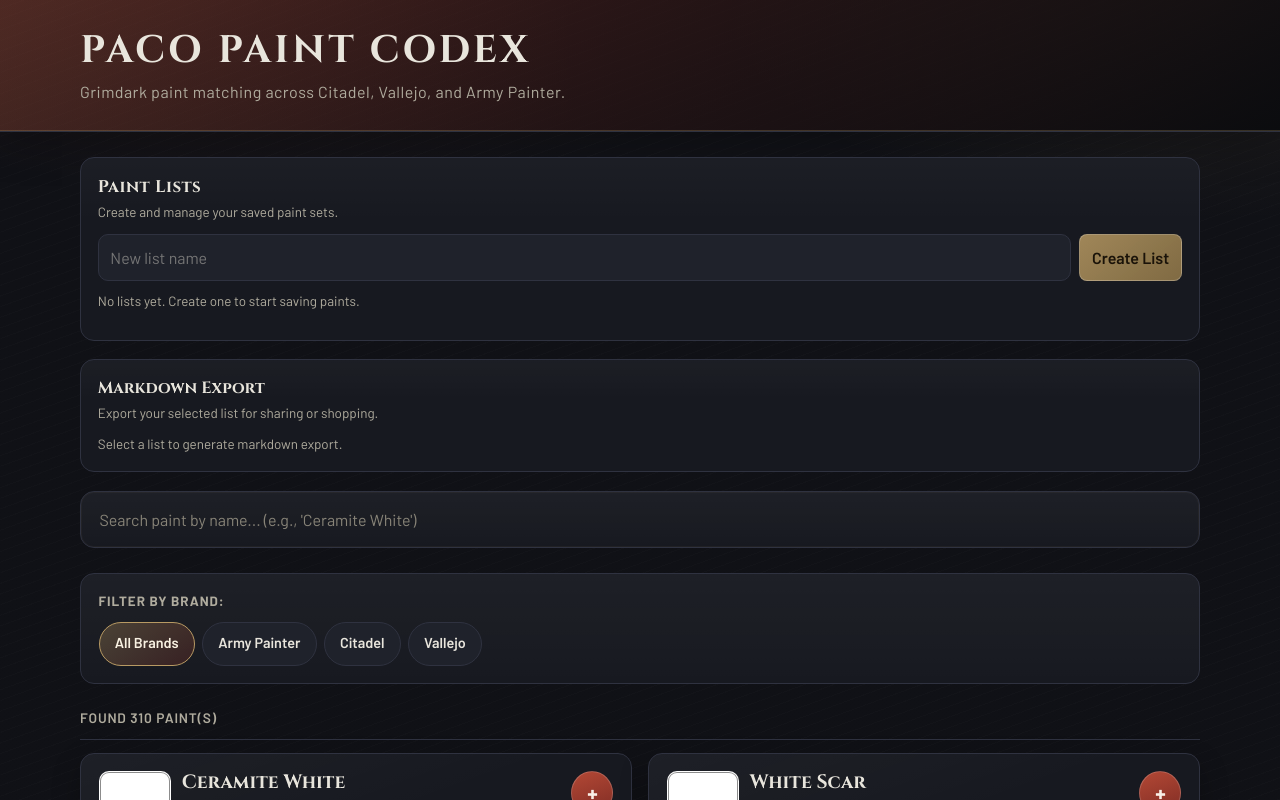
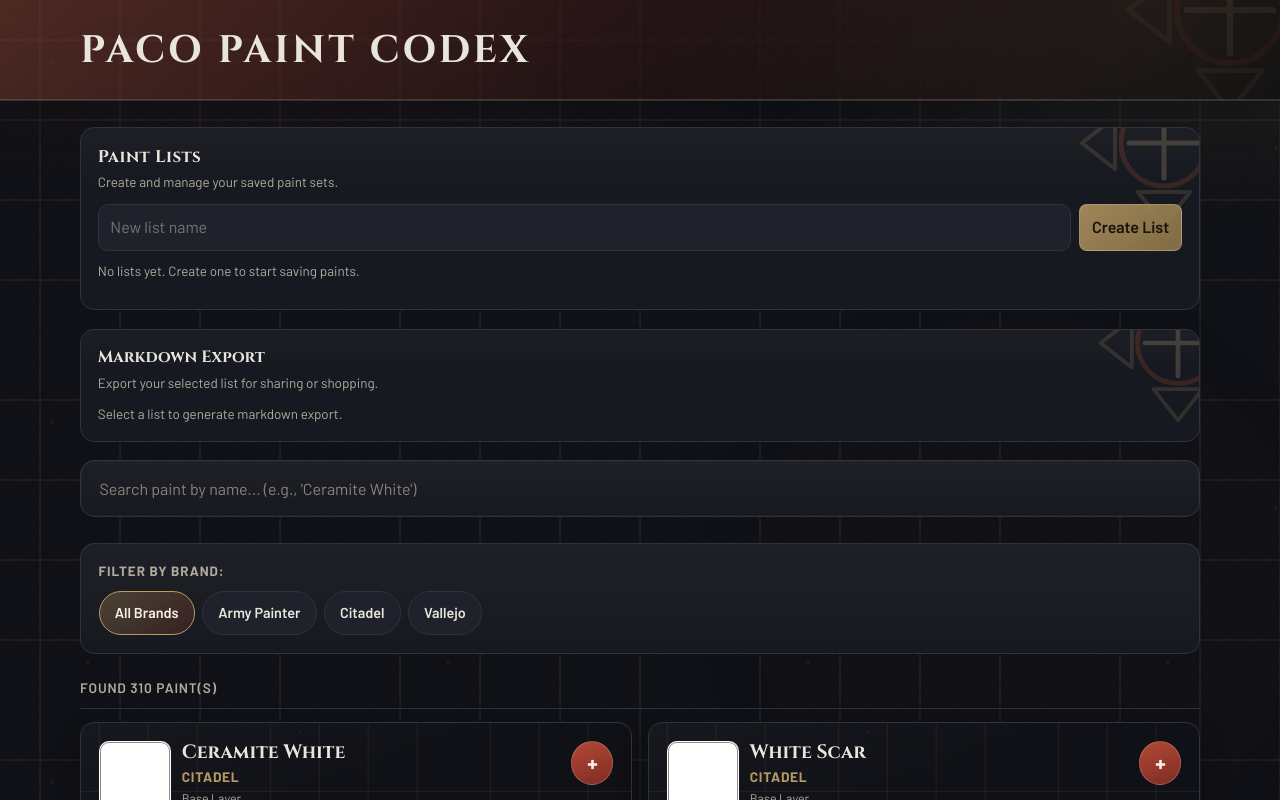
Before and after one commit to MusashiRyu/paint-codex, a React (Vite) app: page / in a window 1280 px wide. Shown: the top 800 px of the page. Built offline with nearby package versions, Linux system fonts and the light colour scheme.

Commit message:
feat: add thematic imagery overlays and simplify header

```diff
--- a/src/app/App.tsx
+++ b/src/app/App.tsx
@@ -73,9 +73,6 @@
       <header className="app-header">
         <div className="header-content">
           <h1 className="app-title">Paco Paint Codex</h1>
-          <p className="app-subtitle">
-            Grimdark paint matching across Citadel, Vallejo, and Army Painter.
-          </p>
         </div>
       </header>
 
--- a/src/features/browse/PaintCard.module.css
+++ b/src/features/browse/PaintCard.module.css
@@ -4,6 +4,7 @@
   padding: 0.9rem;
   background:
     linear-gradient(160deg, rgba(255, 255, 255, 0.03), transparent 35%),
+    url('/imagery/iron-texture.svg') center/220px 220px,
     var(--panel);
   box-shadow: 0 12px 28px rgba(0, 0, 0, 0.28);
   transition: border-color 0.2s ease, transform 0.2s ease;
@@ -122,7 +123,9 @@
   align-items: center;
   gap: 0.36rem;
   padding: 0.55rem;
-  background: var(--panel-soft);
+  background:
+    linear-gradient(180deg, rgba(255, 255, 255, 0.03), transparent),
+    var(--panel-soft);
   border-radius: 10px;
   border: 1px solid var(--line);
   transition: border-color 0.2s ease;
--- a/src/features/export/ExportPanel.module.css
+++ b/src/features/export/ExportPanel.module.css
@@ -1,6 +1,7 @@
 .panel {
   background:
     linear-gradient(180deg, rgba(255, 255, 255, 0.024), transparent 35%),
+    url('/imagery/heraldic-mark.svg') right -78px top -86px/198px 198px no-repeat,
     var(--panel);
   border: 1px solid var(--line);
   border-radius: 14px;
@@ -63,6 +64,9 @@
   font-size: 0.78rem;
   line-height: 1.42;
   background: rgba(7, 8, 10, 0.5);
+  background-image:
+    linear-gradient(180deg, rgba(255, 255, 255, 0.015), transparent),
+    url('/imagery/iron-texture.svg');
   color: var(--text-main);
 }
 
--- a/src/features/lists/ListsPanel.module.css
+++ b/src/features/lists/ListsPanel.module.css
@@ -1,6 +1,7 @@
 .panel {
   background:
     linear-gradient(180deg, rgba(255, 255, 255, 0.025), transparent 35%),
+    url('/imagery/heraldic-mark.svg') right -70px top -90px/210px 210px no-repeat,
     var(--panel);
   border: 1px solid var(--line);
   border-radius: 14px;
--- a/src/shared/styles/global.css
+++ b/src/shared/styles/global.css
@@ -49,6 +49,7 @@
       transparent 1px,
       transparent 10px
     ),
+    url('/imagery/iron-texture.svg'),
     linear-gradient(180deg, var(--bg-ash), var(--bg-void));
 }
 
@@ -103,6 +104,21 @@
   display: flex;
   flex-direction: column;
   color: var(--text-main);
+  position: relative;
+  isolation: isolate;
+}
+
+.app::before {
+  content: '';
+  position: fixed;
+  inset: 0;
+  pointer-events: none;
+  opacity: 0.08;
+  background:
+    radial-gradient(circle at 14% 24%, rgba(255, 255, 255, 0.08) 0, transparent 42%),
+    radial-gradient(circle at 80% 74%, rgba(179, 72, 53, 0.18) 0, transparent 38%),
+    url('/imagery/heraldic-mark.svg') center 22%/280px 280px no-repeat;
+  z-index: -1;
 }
 
 .app-header {
@@ -116,6 +132,19 @@
   box-shadow:
     inset 0 -1px 0 rgba(184, 154, 99, 0.25),
     0 8px 40px rgba(0, 0, 0, 0.28);
+  position: relative;
+  overflow: hidden;
+}
+
+.app-header::after {
+  content: '';
+  position: absolute;
+  inset: 0;
+  pointer-events: none;
+  background:
+    url('/imagery/heraldic-mark.svg') right -80px top -120px/260px 260px no-repeat,
+    radial-gradient(circle at 90% 10%, rgba(184, 154, 99, 0.2), transparent 45%);
+  opacity: 0.38;
 }
 
 .header-content {
@@ -130,13 +159,6 @@
   letter-spacing: 0.08em;
   font-size: clamp(1.35rem, 5.8vw, 2.4rem);
   line-height: 1.15;
-}
-
-.app-subtitle {
-  margin: 0.45rem 0 0 0;
-  color: var(--text-muted);
-  font-size: 0.9rem;
-  letter-spacing: 0.03em;
 }
 
 .app-main {
@@ -176,6 +198,9 @@
   margin-top: auto;
   border-top: 1px solid var(--line);
   background: rgba(12, 13, 17, 0.9);
+  background-image:
+    linear-gradient(180deg, rgba(255, 255, 255, 0.03), transparent),
+    url('/imagery/iron-texture.svg');
   padding: 1rem calc(0.9rem + env(safe-area-inset-right, 0px))
     calc(1rem + env(safe-area-inset-bottom, 0px))
     calc(0.9rem + env(safe-area-inset-left, 0px));
@@ -211,10 +236,6 @@
     padding: calc(1.8rem + env(safe-area-inset-top, 0px))
       calc(1.2rem + env(safe-area-inset-right, 0px)) 1.7rem
       calc(1.2rem + env(safe-area-inset-left, 0px));
-  }
-
-  .app-subtitle {
-    font-size: 1rem;
   }
 
   .app-main {
```
Also changed, not shown: public/imagery/heraldic-mark.svg (added), public/imagery/iron-texture.svg (added).
